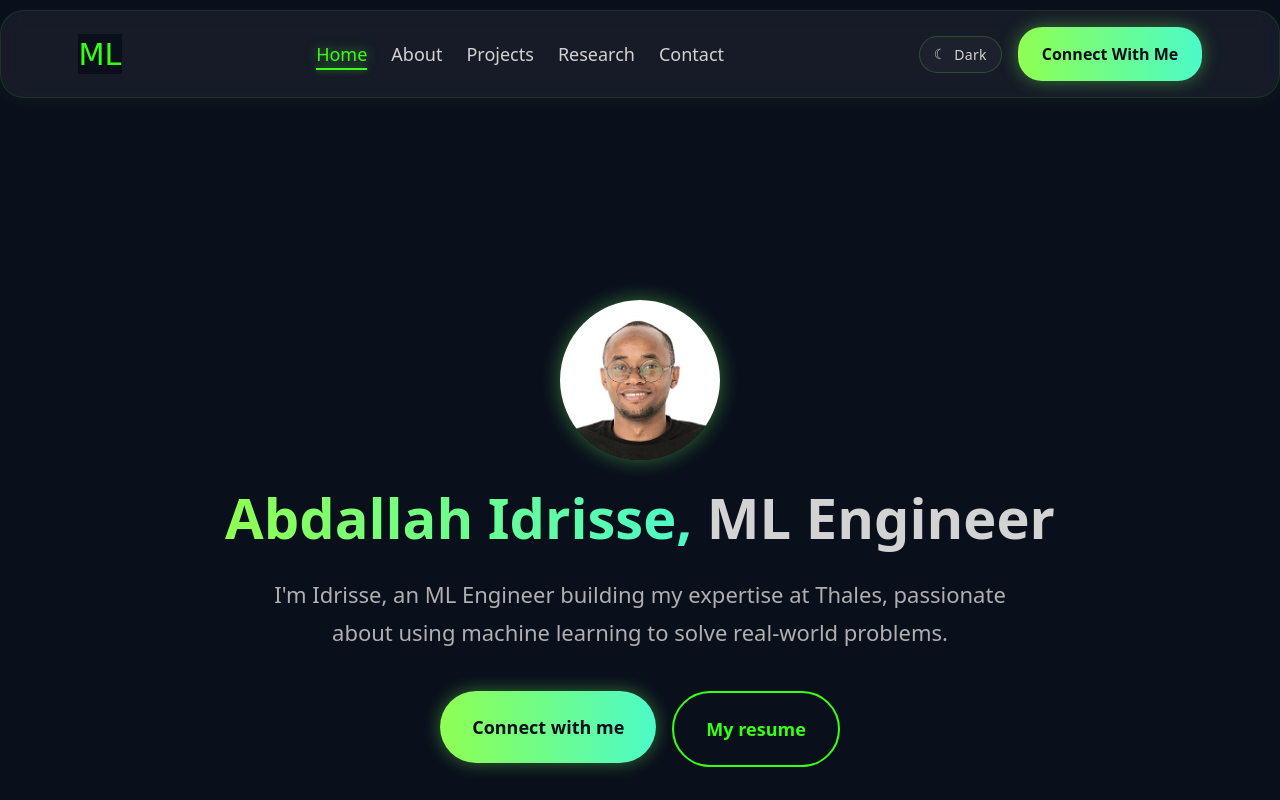
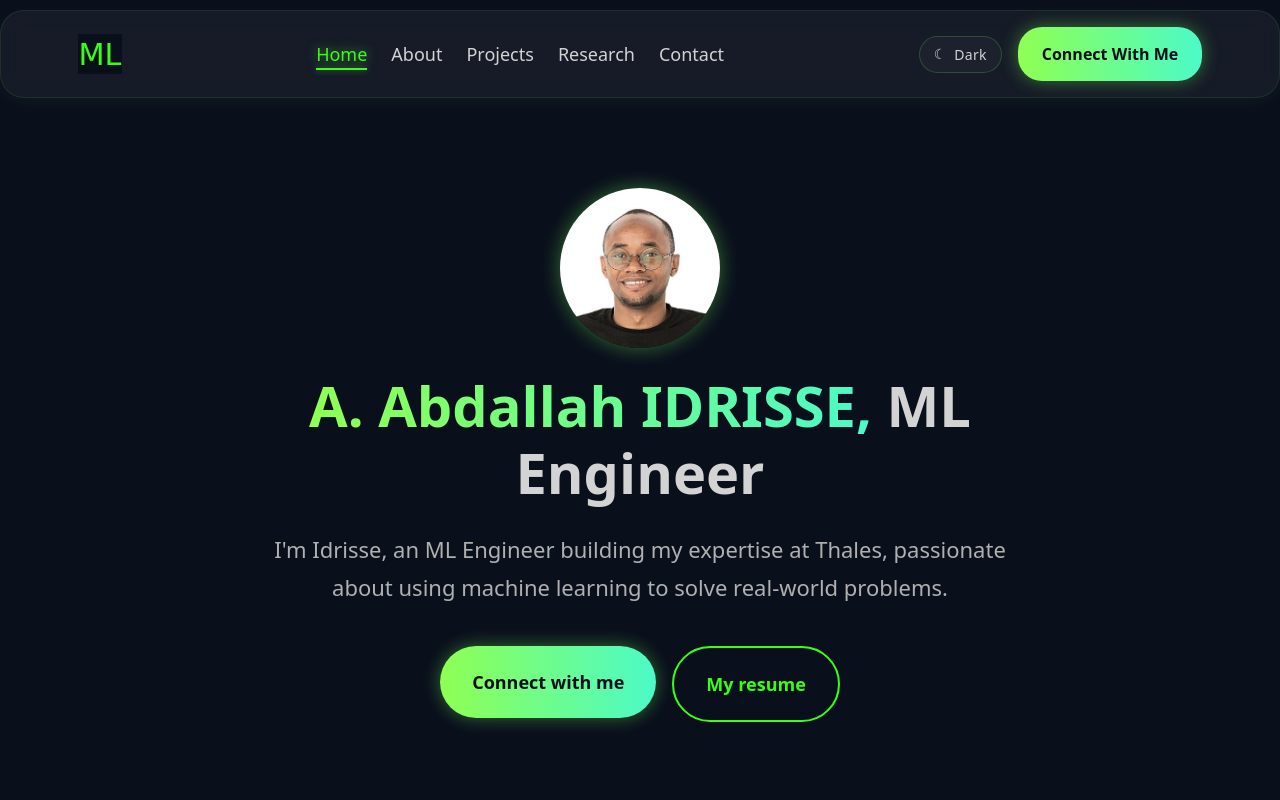
Before and after one commit to IdrisseAA/idrisseaa.github.io, a React (Vite) app: page / in a window 1280 px wide. Shown: the top 800 px of the page. Built offline with nearby package versions, Linux system fonts and the light colour scheme.

Commit message:
Enhanced the section, css

```diff
--- a/src/components/sections/Hero/Hero.css
+++ b/src/components/sections/Hero/Hero.css
@@ -2,10 +2,7 @@
     display: flex;
     flex-direction: column;
     align-items: center;
-    justify-content: flex-start;
-    min-height: 60vh;
-    padding: var(--space-lg) 10vw 0 10vw; /* 32px top, 0 bottom, 10vw sides */
-    margin-top: 180px; /* Space for sticky navbar */
+    margin-top: 100px;
     gap: var(--space-md);
 
     background: var(--bg-primary);
--- a/src/components/sections/Hero/Hero.jsx
+++ b/src/components/sections/Hero/Hero.jsx
@@ -9,9 +9,9 @@ import AnchorLink from 'react-anchor-link-smooth-scroll';
 const Hero = () => {
     return (
         <section className="hero" id="home">
-            <img src={profileImage} alt="Abdallah Idrisse, ML Engineer" className="hero-image"/>
+            <img src={profileImage} alt="Ahamadi-Abdallah-Idrisse, ML Engineer" className="hero-image"/>
             <h1 className="hero-title">
-                <span>Abdallah Idrisse,</span> ML Engineer
+                <span>A. Abdallah IDRISSE,</span> ML Engineer
             </h1>
             <p className="hero-subtitle">
                 I'm Idrisse, an ML Engineer building my expertise at Thales, passionate about using machine learning
```
